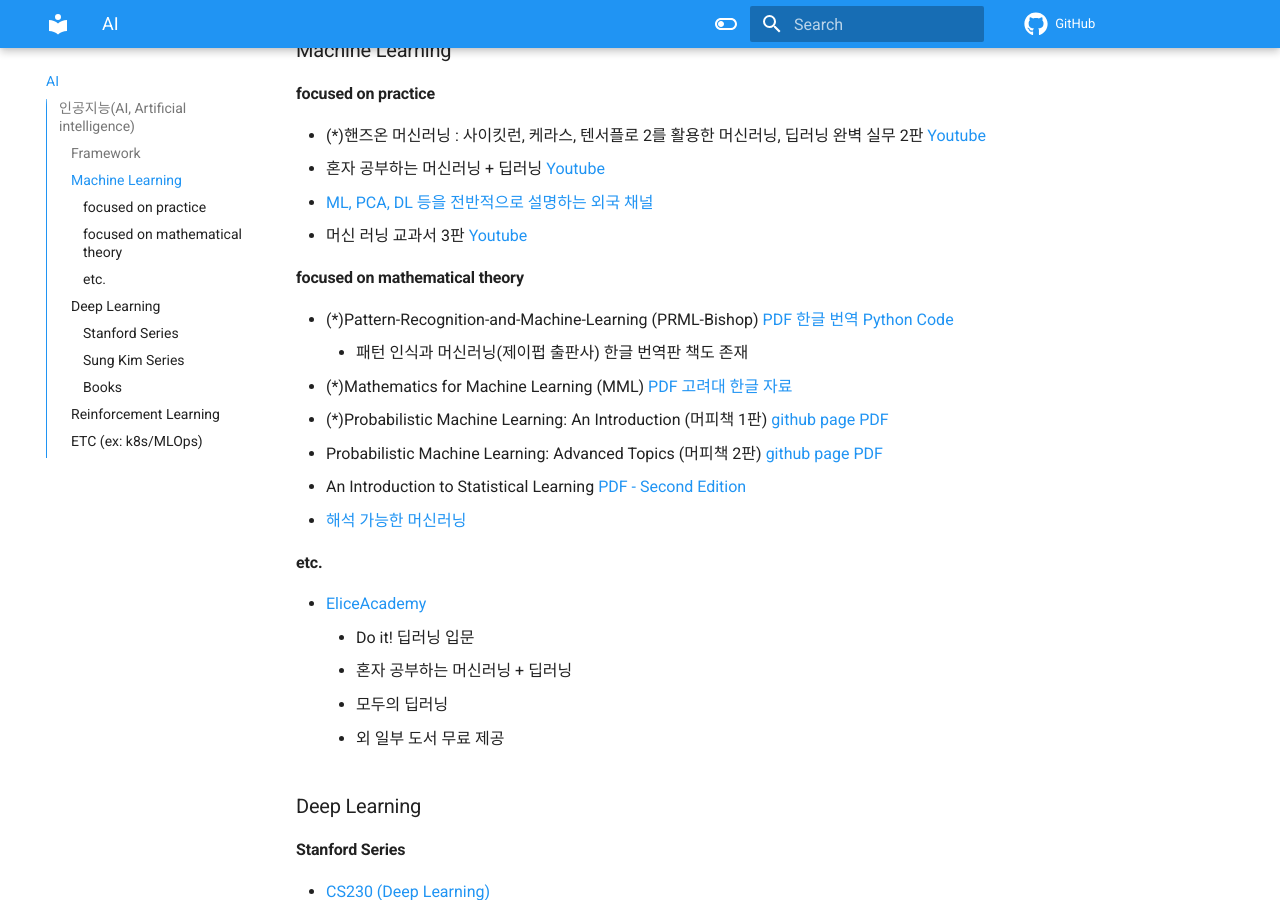
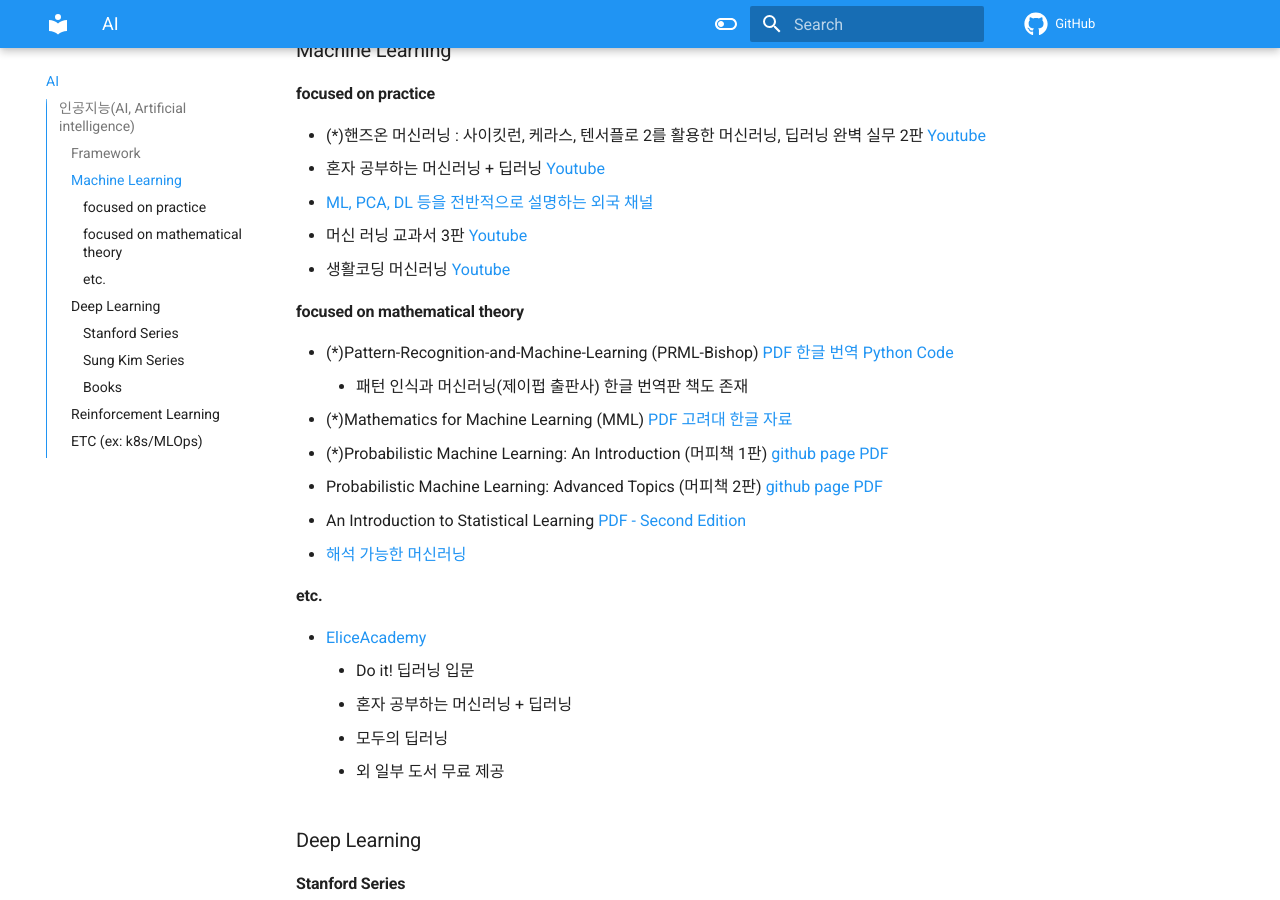
Before and after one commit to cpprhtn/AI-Learning-Guide, an MkDocs documentation site: the page built from docs/AI.md, in a window 1280 px wide and 900 px high, scrolled down 616 px. Built offline with MkDocs 1.6.1 and Material for MkDocs 9.7.7, drawn with Linux system fonts in a browser that asks for light colours; comment, search, counter and statistics services are not loaded.

Commit message:
Update AI.md

```diff
--- a/docs/AI.md
+++ b/docs/AI.md
@@ -18,6 +18,7 @@
 - 혼자 공부하는 머신러닝 + 딥러닝 [Youtube](https://youtube.com/playlist?list=PLJN246lAkhQjoU0C4v8FgtbjOIXxSs_4Q)
 - [ML, PCA, DL 등을 전반적으로 설명하는 외국 채널](https://www.youtube.com/c/joshstarmer/featured)
 - 머신 러닝 교과서 3판 [Youtube](https://youtube.com/playlist?list=PLJN246lAkhQiEc-QvvGzUneCWuRnCNKgU)
+- 생활코딩 머신러닝 [Youtube](https://www.youtube.com/playlist?list=PLuHgQVnccGMDy5oF7G5WYxLF3NCYhB9H9)
 
 #### focused on mathematical theory
 - (*)Pattern-Recognition-and-Machine-Learning (PRML-Bishop) [PDF](https://www.microsoft.com/en-us/research/uploads/prod/2006/01/Bishop-Pattern-Recognition-and-Machine-Learning-2006.pdf) [한글 번역](http://norman3.github.io/prml/) [Python Code](https://github.com/ctgk/PRML)
```
